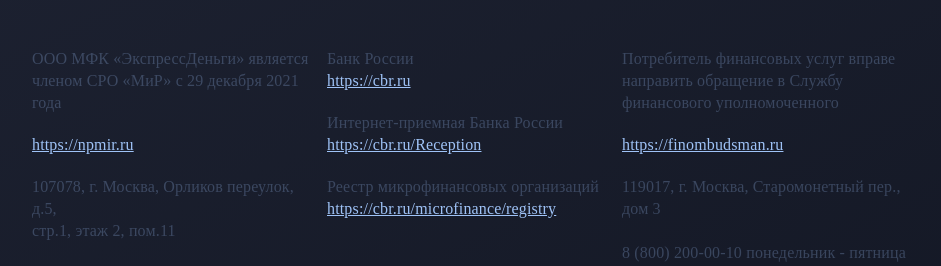
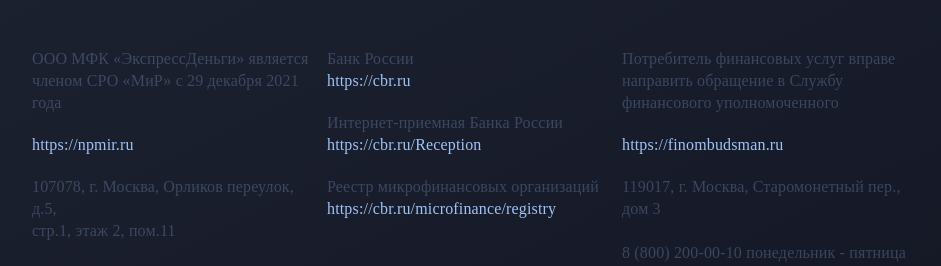
Before and after one commit to ghost-raven1/express-money-front, a React (Vite) app: page /how-to-get in a window 1280 px wide. Shown: the part 1466-1732 px from the top of the page, without its empty margins (168-1109 px from the left). Built offline with nearby package versions, Linux system fonts and the light colour scheme; a web font is replaced by a local one.

Commit message:
added update adaptive main page

```diff
--- a/src/components/AmountOfCreditForm/AmountOfCreditForm.jsx
+++ b/src/components/AmountOfCreditForm/AmountOfCreditForm.jsx
@@ -33,10 +33,12 @@ const AmountOfCreditForm = () => {
         <AppSelect optionsList={days} mode="grey" />
       </div>
       <div className="main__button-border main__button-border_black">
-        <AppButton mode="black">
-          ОФОРМИТЬ ЗАЯВКУ
-          <SvgSelector id="arrow-in-round" />
-        </AppButton>
+        <a href="https://ru.expressmoney.com/loans/" target='_blank'>
+          <AppButton mode="black">
+            ОФОРМИТЬ ЗАЯВКУ
+            <SvgSelector id="arrow-in-round" />
+          </AppButton>
+        </a>
       </div>
       <div className="amount-of-credit-form__bottom">
         <AppCheckbox label="Карта лояльности" />
--- a/src/components/AppLoanBlock/components/AppLoanBlockCard/AppLoanBlockCard.jsx
+++ b/src/components/AppLoanBlock/components/AppLoanBlockCard/AppLoanBlockCard.jsx
@@ -18,9 +18,11 @@ const AppLoanBlockCard = () => {
                     0,9% на срок до 21 дня на сумму до 15 000 ₽
                 </div>
                 <div className="main__button-border main__button-border_black">
+                    <a href="https://ru.expressmoney.com/loans/" target='_blank'>
                     <AppButton mode="black">
                         ОФОРМИТЬ ЗАЯВКУ <SvgSelector id="arrow-in-round" />
                     </AppButton>
+                    </a>
                 </div>
             </div>
             <div className="loan-block-card-right">
--- a/src/pages/main/MainPage.scss
+++ b/src/pages/main/MainPage.scss
@@ -18,3 +18,7 @@
     }
   }
 }
+
+a {
+  text-decoration: none;
+}
--- a/src/pages/main/components/MainDeliveryBlock/components/MainDeliveryBlockCard/MainDeliveryBlockCard.jsx
+++ b/src/pages/main/components/MainDeliveryBlock/components/MainDeliveryBlockCard/MainDeliveryBlockCard.jsx
@@ -24,9 +24,11 @@ const MainDeliveryBlockCard = () => {
         </div>
         <div className="delivery-block-card-inner__button">
           <div className="main__button-border main__button-border_grey">
+            <a href="https://ru.expressmoney.com/loans/" target='_blank'>
             <AppButton mode="blue">
               ОФОРМИТЬ ЗАЯВКУ <SvgSelector id="arrow-in-round" />
             </AppButton>
+            </a>
           </div>
         </div>
       </div>
--- a/src/pages/main/components/MainTariffsBlock/components/MainTariffsList/components/MainTariffsListCard/MainTariffsListCard.jsx
+++ b/src/pages/main/components/MainTariffsBlock/components/MainTariffsList/components/MainTariffsListCard/MainTariffsListCard.jsx
@@ -77,9 +77,11 @@ const MainTariffsListCard = ({ item }) => {
           К возврату {item.value} руб.*
         </div>
         <div className="tariffs-list-card-bottom__button">
+          <a href="https://ru.expressmoney.com/loans/" target='_blank'>
           <AppButton mode={item.type === 'standard' ? 'black' : 'blue'}>
             ОФОРМИТЬ ЗАЯВКУ <SvgSelector id="arrow-in-round" />
           </AppButton>
+          </a>
         </div>
       </div>
     </div>
```
